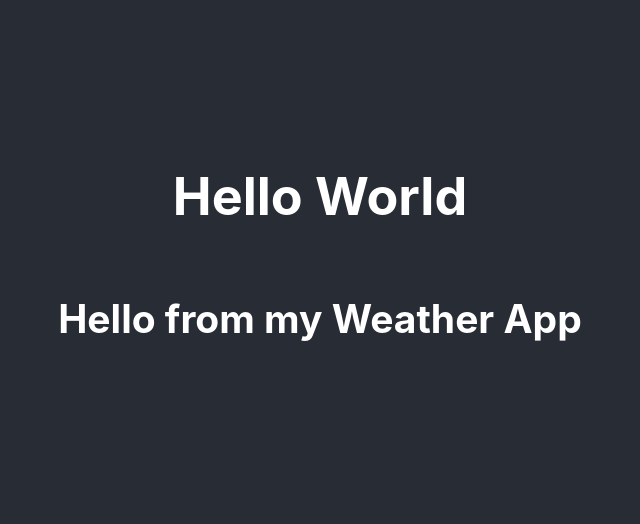
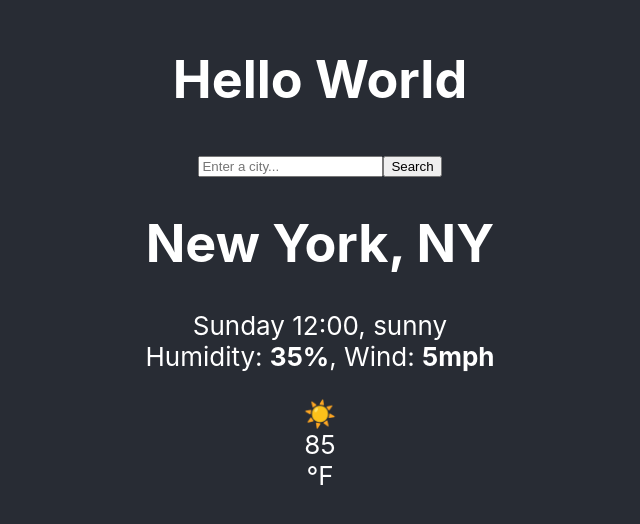
Before and after one commit to Aldema29/weather-react-new, a React (Create React App) app: page / in a window 1280 px wide. Shown: the part 148-672 px from the top of the page, without its empty margins (320-960 px from the left). Built offline with nearby package versions, Linux system fonts and the light colour scheme.

Commit message:
CodeSandboxReact project to VS Code

```diff
--- a/src/Weather.js
+++ b/src/Weather.js
@@ -1,5 +1,55 @@
 import React from "react";
 
 export default function Weather() {
-    return <h2> Hello from my Weather App </h2>
+  return (
+    <div>
+      <div class="weather-app">
+        <header>
+          <form class="search-form" id="search-form">
+            <input
+              class="search-form-input"
+              id="search-form-input"
+              type="search"
+              placeholder="Enter a city..."
+              required
+            />
+            <input class="search-form-button" type="submit" value="Search" />
+          </form>
+        </header>
+
+        <main>
+          <div class="weather-app-data">
+            <div>
+              <h1 class="weather-app-city" id="city">
+                New York, NY
+              </h1>
+              <p class="weather-app-details">
+                <span id="time">Sunday 12:00</span>,{" "}
+                <span id="description">sunny</span>
+                <br />
+                Humidity:{" "}
+                <strong>
+                  <span id="humidity">35</span>%
+                </strong>
+                , Wind:{" "}
+                <strong>
+                  <span id="wind-speed">5</span>mph
+                </strong>
+              </p>
+            </div>
+            <div class="weather-app-temperature-container">
+              <div class="weather-app-icon" id="icon">
+                ☀️
+              </div>
+              <div class="weather-app-temperature-value" id="temperature">
+                85
+              </div>
+              <div class="weather-app-unit">&deg;F</div>
+            </div>
+          </div>
+        </main>
+        <footer></footer>
+      </div>
+    </div>
+  );
 }
```
